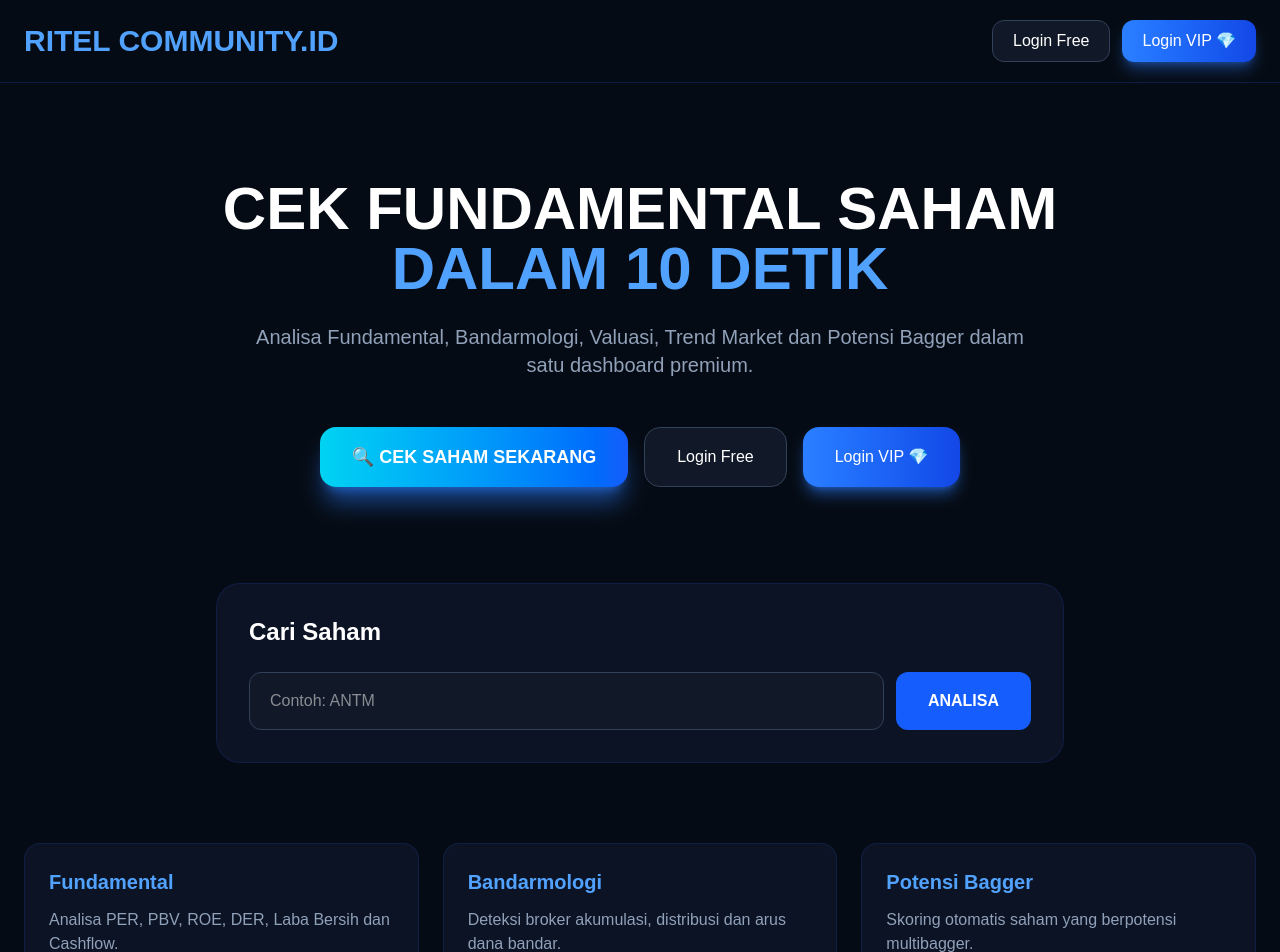
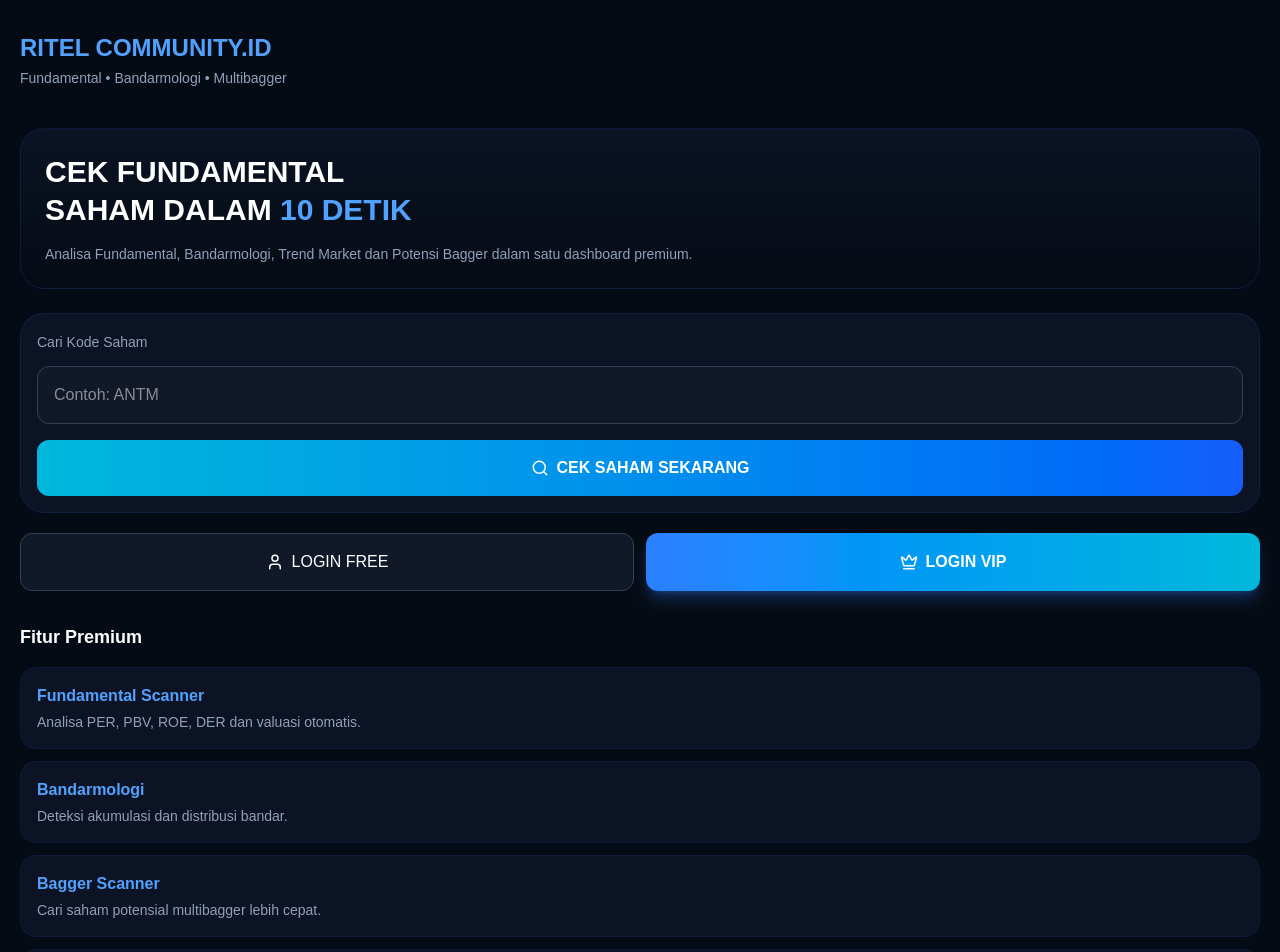
Before and after one commit to pediaboy/analisis, a Next.js app: page / in a window 1280 px wide. Shown: the top 952 px of the page. Built offline with nearby package versions, Linux system fonts and the light colour scheme.

Commit message:
Refactor header and hero section layout

```diff
--- a/app/page.tsx
+++ b/app/page.tsx
@@ -1,146 +1,147 @@
+"use client";
+
+import { Search, Crown, User } from "lucide-react";
+
 export default function Home() {
   return (
     <main className="min-h-screen bg-[#050B14] text-white">
 
       {/* HEADER */}
-      <header className="border-b border-blue-900/40">
-        <div className="max-w-7xl mx-auto px-6 py-5 flex items-center justify-between">
+      <div className="px-5 pt-8 pb-4">
 
-          <div>
-            <h1 className="text-3xl font-bold text-blue-400">
-              RITEL COMMUNITY.ID
-            </h1>
-          </div>
+        <h1 className="text-2xl font-bold text-blue-400">
+          RITEL COMMUNITY.ID
+        </h1>
 
-          <div className="flex gap-3">
-            <button className="px-5 py-2 rounded-xl bg-[#111827] border border-slate-700 hover:border-blue-500">
-              Login Free
-            </button>
+        <p className="text-slate-400 text-sm mt-1">
+          Fundamental • Bandarmologi • Multibagger
+        </p>
 
-            <button className="px-5 py-2 rounded-xl bg-gradient-to-r from-blue-500 to-blue-700 shadow-lg shadow-blue-500/40">
-              Login VIP 💎
-            </button>
-          </div>
-
-        </div>
-      </header>
+      </div>
 
       {/* HERO */}
-      <section className="py-24">
+      <div className="px-5 mt-6">
 
-        <div className="max-w-5xl mx-auto text-center px-6">
+        <div className="rounded-3xl border border-blue-900/30 bg-gradient-to-b from-[#0B1324] to-[#050B14] p-6">
 
-          <h2 className="text-6xl font-extrabold mb-6">
-            CEK FUNDAMENTAL SAHAM
-            <span className="text-blue-400 block">
-              DALAM 10 DETIK
-            </span>
+          <h2 className="text-3xl font-bold leading-tight">
+            CEK FUNDAMENTAL
+            <br />
+            SAHAM DALAM
+            <span className="text-blue-400"> 10 DETIK</span>
           </h2>
 
-          <p className="text-slate-400 text-xl max-w-3xl mx-auto mb-12">
+          <p className="text-slate-400 mt-4 text-sm">
             Analisa Fundamental, Bandarmologi,
-            Valuasi, Trend Market dan Potensi Bagger
+            Trend Market dan Potensi Bagger
             dalam satu dashboard premium.
           </p>
 
-          <div className="flex flex-wrap justify-center gap-4">
+        </div>
 
-            <button className="px-8 py-4 rounded-2xl font-bold text-lg bg-gradient-to-r from-cyan-400 to-blue-600 shadow-xl shadow-blue-500/50 hover:scale-105 transition">
-              🔍 CEK SAHAM SEKARANG
-            </button>
+      </div>
 
-            <button className="px-8 py-4 rounded-2xl bg-[#111827] border border-slate-700 hover:border-blue-500">
-              Login Free
-            </button>
+      {/* SEARCH */}
+      <div className="px-5 mt-6">
 
-            <button className="px-8 py-4 rounded-2xl bg-gradient-to-r from-blue-500 to-blue-700 shadow-lg shadow-blue-500/50">
-              Login VIP 💎
-            </button>
+        <div className="bg-[#0B1324] border border-blue-900/30 rounded-3xl p-4">
 
-          </div>
+          <label className="text-sm text-slate-400">
+            Cari Kode Saham
+          </label>
+
+          <input
+            type="text"
+            placeholder="Contoh: ANTM"
+            className="w-full mt-3 bg-[#111827] border border-slate-700 rounded-xl px-4 py-4 outline-none"
+          />
+
+          <button className="w-full mt-4 bg-gradient-to-r from-cyan-500 to-blue-600 py-4 rounded-xl font-bold flex justify-center items-center gap-2">
+
+            <Search size={18} />
+            CEK SAHAM SEKARANG
+
+          </button>
 
         </div>
 
-      </section>
+      </div>
 
-      {/* SEARCH */}
-      <section className="max-w-4xl mx-auto px-6">
+      {/* BUTTON LOGIN */}
+      <div className="px-5 mt-5 grid grid-cols-2 gap-3">
 
-        <div className="bg-[#0B1324] border border-blue-900/30 rounded-3xl p-8">
+        <button className="bg-[#111827] border border-slate-700 py-4 rounded-xl flex justify-center items-center gap-2">
 
-          <h3 className="text-2xl font-bold mb-6">
-            Cari Saham
-          </h3>
+          <User size={18} />
+          LOGIN FREE
 
-          <div className="flex gap-3">
+        </button>
 
-            <input
-              type="text"
-              placeholder="Contoh: ANTM"
-              className="flex-1 bg-[#111827] border border-slate-700 rounded-xl px-5 py-4"
-            />
+        <button className="bg-gradient-to-r from-blue-500 to-cyan-500 py-4 rounded-xl font-bold flex justify-center items-center gap-2 shadow-lg shadow-blue-500/30">
 
-            <button className="px-8 bg-blue-600 rounded-xl font-semibold">
-              ANALISA
-            </button>
+          <Crown size={18} />
+          LOGIN VIP
 
-          </div>
+        </button>
 
-        </div>
-
-      </section>
+      </div>
 
       {/* FITUR */}
-      <section className="max-w-7xl mx-auto px-6 py-20">
+      <div className="px-5 mt-8">
 
-        <div className="grid md:grid-cols-3 gap-6">
+        <h3 className="font-bold text-lg mb-4">
+          Fitur Premium
+        </h3>
 
-          <div className="bg-[#0B1324] rounded-2xl p-6 border border-blue-900/30">
-            <h4 className="text-blue-400 font-bold text-xl mb-3">
-              Fundamental
+        <div className="space-y-3">
+
+          <div className="bg-[#0B1324] rounded-2xl p-4 border border-blue-900/20">
+            <h4 className="text-blue-400 font-semibold">
+              Fundamental Scanner
             </h4>
-
-            <p className="text-slate-400">
-              Analisa PER, PBV, ROE, DER,
-              Laba Bersih dan Cashflow.
+            <p className="text-sm text-slate-400 mt-1">
+              Analisa PER, PBV, ROE, DER dan valuasi otomatis.
             </p>
           </div>
 
-          <div className="bg-[#0B1324] rounded-2xl p-6 border border-blue-900/30">
-            <h4 className="text-blue-400 font-bold text-xl mb-3">
+          <div className="bg-[#0B1324] rounded-2xl p-4 border border-blue-900/20">
+            <h4 className="text-blue-400 font-semibold">
               Bandarmologi
             </h4>
-
-            <p className="text-slate-400">
-              Deteksi broker akumulasi,
-              distribusi dan arus dana bandar.
+            <p className="text-sm text-slate-400 mt-1">
+              Deteksi akumulasi dan distribusi bandar.
             </p>
           </div>
 
-          <div className="bg-[#0B1324] rounded-2xl p-6 border border-blue-900/30">
-            <h4 className="text-blue-400 font-bold text-xl mb-3">
-              Potensi Bagger
+          <div className="bg-[#0B1324] rounded-2xl p-4 border border-blue-900/20">
+            <h4 className="text-blue-400 font-semibold">
+              Bagger Scanner
             </h4>
+            <p className="text-sm text-slate-400 mt-1">
+              Cari saham potensial multibagger lebih cepat.
+            </p>
+          </div>
 
-            <p className="text-slate-400">
-              Skoring otomatis saham yang
-              berpotensi multibagger.
+          <div className="bg-[#0B1324] rounded-2xl p-4 border border-blue-900/20">
+            <h4 className="text-blue-400 font-semibold">
+              BSJP & BPJS Screener
+            </h4>
+            <p className="text-sm text-slate-400 mt-1">
+              Beli Sore Jual Pagi dan Beli Pagi Jual Sore.
             </p>
           </div>
 
         </div>
 
-      </section>
+      </div>
 
       {/* FOOTER */}
-      <footer className="border-t border-blue-900/30 py-8">
+      <div className="text-center text-slate-500 text-xs py-10">
 
-        <div className="text-center text-slate-500">
-          © 2026 RITEL COMMUNITY.ID
-        </div>
+        © 2026 RITEL COMMUNITY.ID
 
-      </footer>
+      </div>
 
     </main>
-  )
+  );
 }
```
